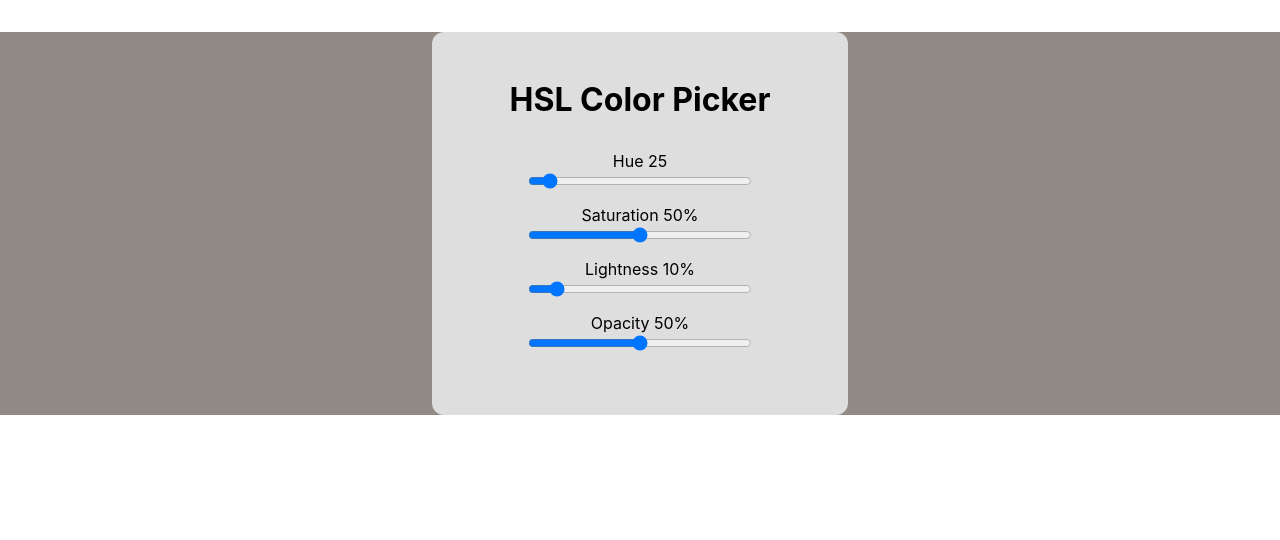
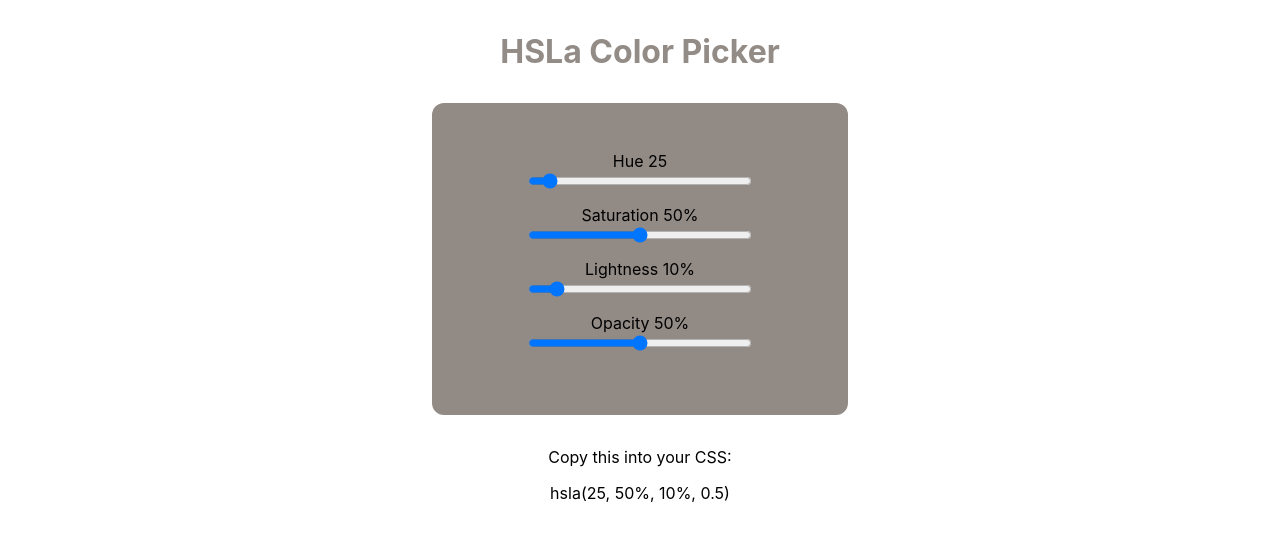
Before and after one commit to TobiasNorton/hsl-color-picker, a React (Create React App) app: page / in a window 1280 px wide. Shown: the top 540 px of the page. Built offline with nearby package versions, Linux system fonts and the light colour scheme.

Commit message:
CSS values added, header changes color

```diff
--- a/src/App.js
+++ b/src/App.js
@@ -37,17 +37,28 @@ class App extends Component {
     })
   }
 
+  displayOpacityValue = () => {}
+
   render() {
     return (
-      <body
+      <body>
+        <h1
+          style={{
+            color: `hsla(${this.state.hueValue}, ${this.state.saturationValue}%, ${
+              this.state.lightnessValue
+            }%, ${this.state.opacityValue})`
+          }}
+        >
+          HSLa Color Picker
+        </h1>
+        <div
+          className="box"
           style={{
             backgroundColor: `hsla(${this.state.hueValue}, ${this.state.saturationValue}%, ${
               this.state.lightnessValue
             }%, ${this.state.opacityValue})`
           }}
         >
-        <div className="box">
-          <h1>HSL Color Picker</h1>
           <div className="colors ">
             <label htmlFor="Hue">Hue {this.state.hueValue}</label>
             <input
@@ -91,6 +102,10 @@ class App extends Component {
             />
           </div>
         </div>
+        <p>Copy this into your CSS:</p>
+        <p>{`hsla(${this.state.hueValue}, ${this.state.saturationValue}%, ${
+          this.state.lightnessValue
+        }%, ${this.state.opacityValue})`}</p>
       </body>
     )
   }
--- a/src/index.css
+++ b/src/index.css
@@ -3,7 +3,7 @@ body {
   padding: 0;
   font-family: -apple-system, BlinkMacSystemFont, 'Segoe UI', 'Roboto', 'Oxygen', 'Ubuntu',
     'Cantarell', 'Fira Sans', 'Droid Sans', 'Helvetica Neue', sans-serif;
-  -webkit-font-smoothing: antialiased;
+  */-webkit-font-smoothing: antialiased;
   -moz-osx-font-smoothing: grayscale;
 }
 
@@ -17,6 +17,7 @@ code {
   width: 20rem;
   margin: 2rem auto;
   border-radius: 12px;
+  /* background-image: url('./pattern.jpg'); */
 }
 
 .colors {
@@ -26,9 +27,11 @@ code {
 }
 
 h1 {
-  margin-top: 0;
+  margin-top: 2rem;
   margin-bottom: 2rem;
   text-align: center;
+  /* color: white;
+  text-shadow: 0 2px rgba(0, 0, 0, 0.7); */
 }
 
 label {
@@ -39,3 +42,7 @@ input {
   width: 14rem;
   margin-bottom: 1rem;
 }
+
+p {
+  text-align: center;
+}
```
Also changed, not shown: src/pattern.jpg (added). Lines whose indentation alone changed are shown as unchanged.
